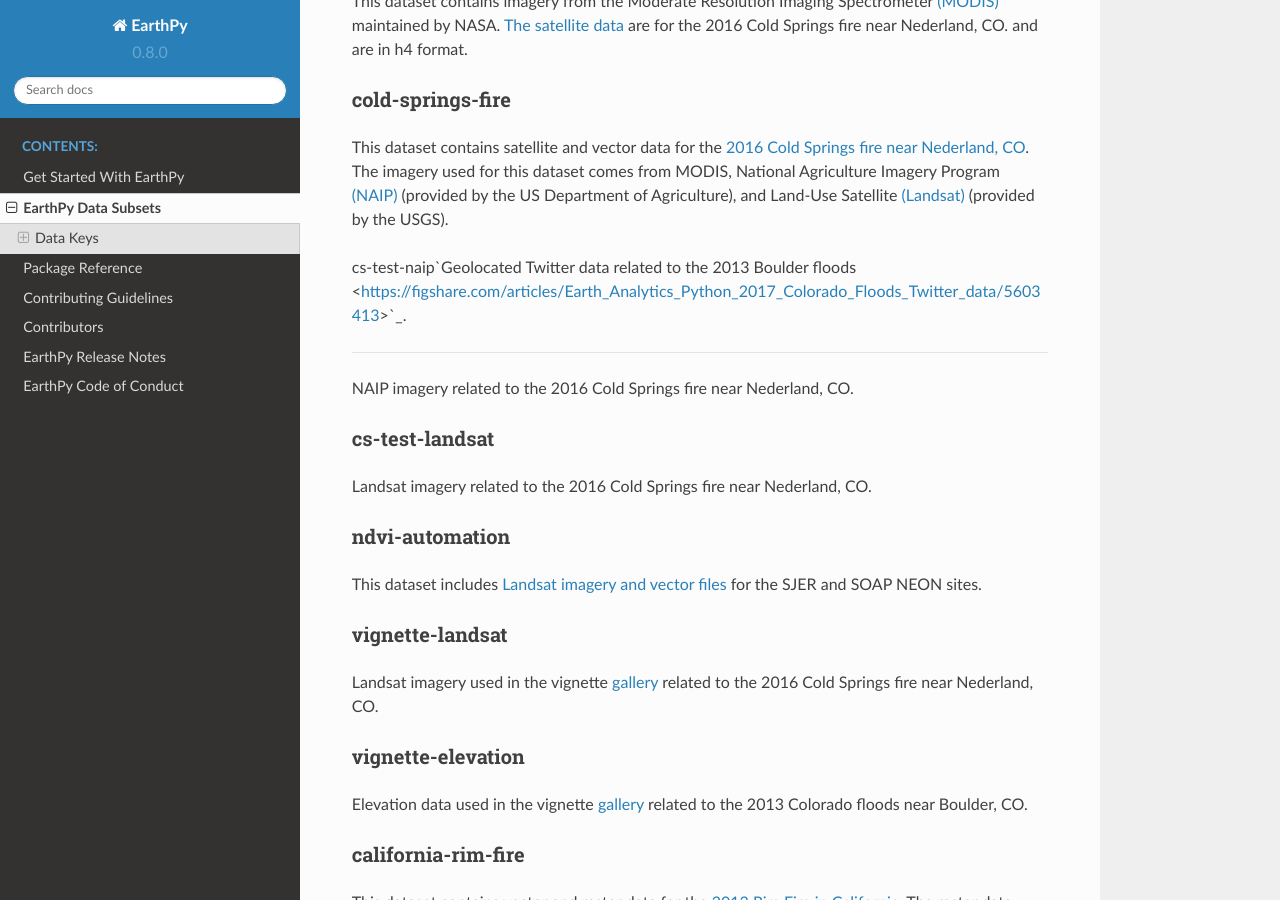
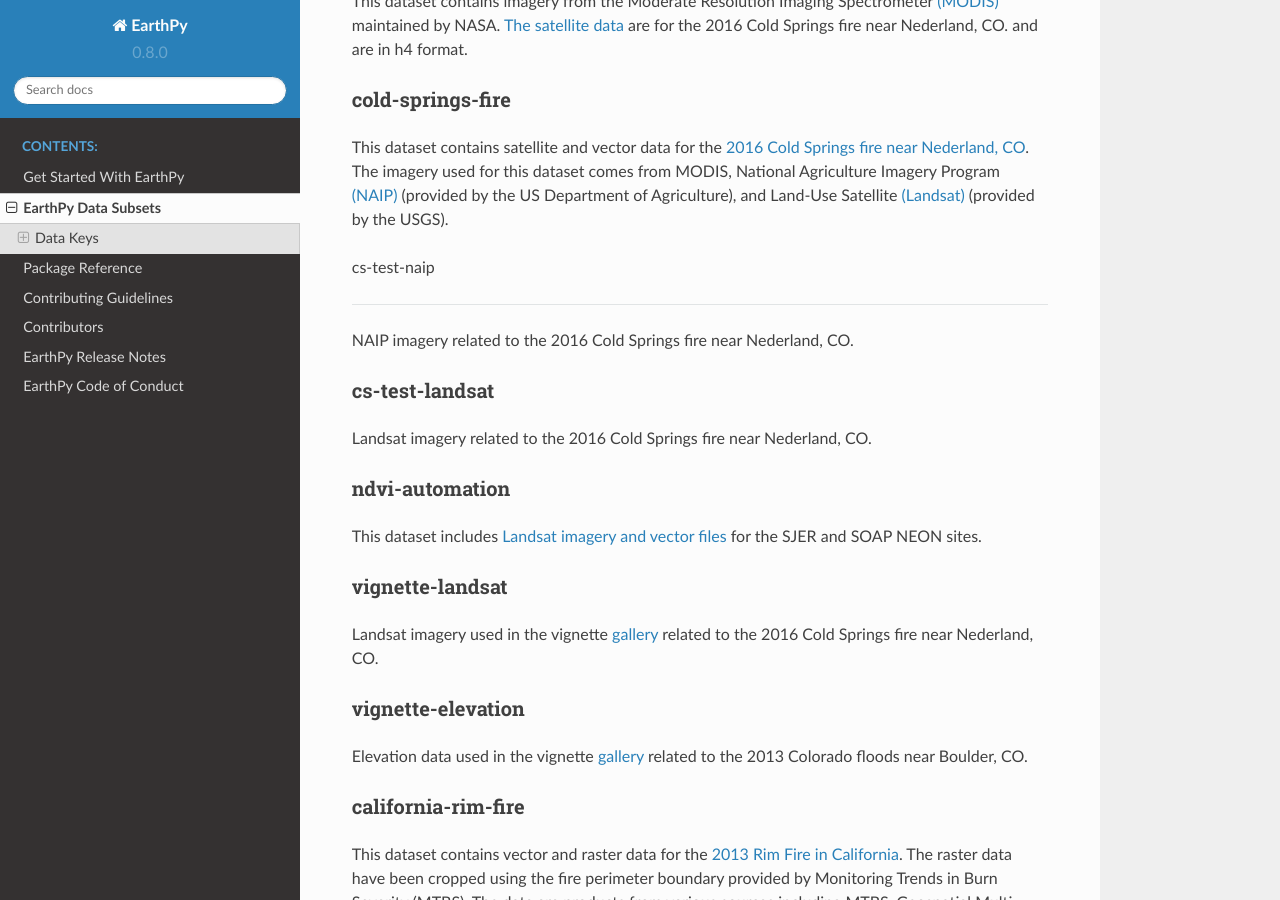
Before and after one commit to earthlab/earthpy, a Sphinx documentation site: the page built from docs/earthpy-data-subsets.rst, in a window 1280 px wide and 900 px high, scrolled down 1125 px. Built offline with Sphinx 7.4.7 and the Read the Docs theme 2.0.0, drawn with Linux system fonts in a browser that asks for light colours; pages that are not in the unit, such as notebooks, are missing from menus.

Commit message:
fixed typo

```diff
--- a/docs/earthpy-data-subsets.rst
+++ b/docs/earthpy-data-subsets.rst
@@ -68,7 +68,7 @@ Imagery Program `(NAIP) <https://www.earthdatascience.org/courses/use-data-open-
 Land-Use Satellite `(Landsat) <https://www.earthdatascience.org/courses/earth-analytics-python/multispectral-remote-sensing-in-python/landsat-bands-geotif-in-Python/>`_
 (provided by the USGS).
 
-cs-test-naip`Geolocated Twitter data related to the 2013 Boulder floods <https://figshare.com/articles/Earth_Analytics_Python_2017_Colorado_Floods_Twitter_data/5603413>`_.
+cs-test-naip
 
 ------------
 
```
